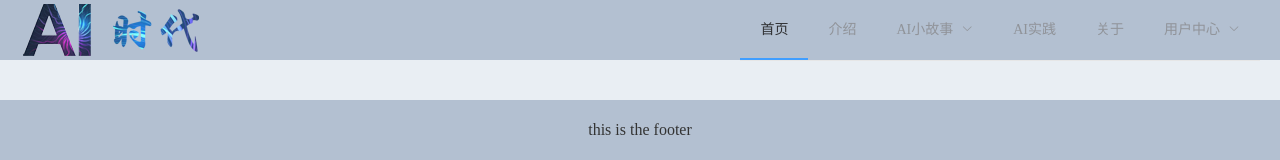
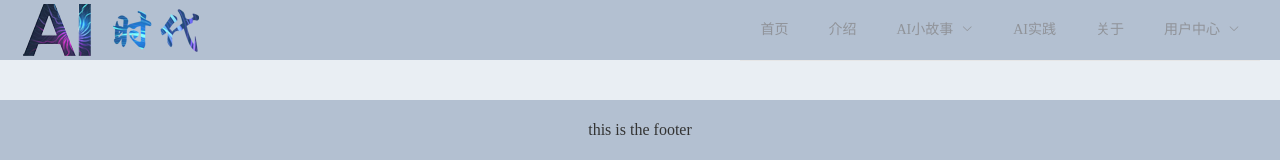
Before and after one commit to panpaul/zerocup, a Nuxt app in the folder frontend/: page /robot in a window 1280 px wide. Shown: the top 160 px of the page. Built offline with nearby package versions, Linux system fonts and the light colour scheme.

Commit message:
fix menu

```diff
--- a/frontend/components/Menu.vue
+++ b/frontend/components/Menu.vue
@@ -1,13 +1,13 @@
 <template>
     <div id="menu">
-        <el-menu :default-active=activeIndex
+        <el-menu :default-active=this.$nuxt.$route.name
                  @select="handleSelect"
                  background-color="#B3C0D1"
                  class="menu"
                  mode="horizontal"
-				 router
+                 router
         >
-            <el-menu-item index="/">首页</el-menu-item>
+            <el-menu-item index="index">首页</el-menu-item>
             <el-menu-item index="description">介绍</el-menu-item>
             <el-submenu index="Story">
                 <template slot="title">AI小故事</template>
@@ -30,11 +30,7 @@
 
 <script>
     export default {
-        data() {
-            return {
-                activeIndex: "/",
-            };
-        },
+        name: "menu",
         methods: {
             handleSelect(key, keyPath) {
                 window.console.log(key, keyPath);
--- a/frontend/nuxt.config.js
+++ b/frontend/nuxt.config.js
@@ -60,5 +60,14 @@
     },
     env: {
         baseUrl: process.env.BASE_URL || 'http://localhost:3000'
+    },
+    router: {
+        extendRoutes(routes) {
+            routes.push({
+                name: 'index',
+                path: '/index',
+                component: 'pages/index.vue',
+            })
+        }
     }
 }
```
